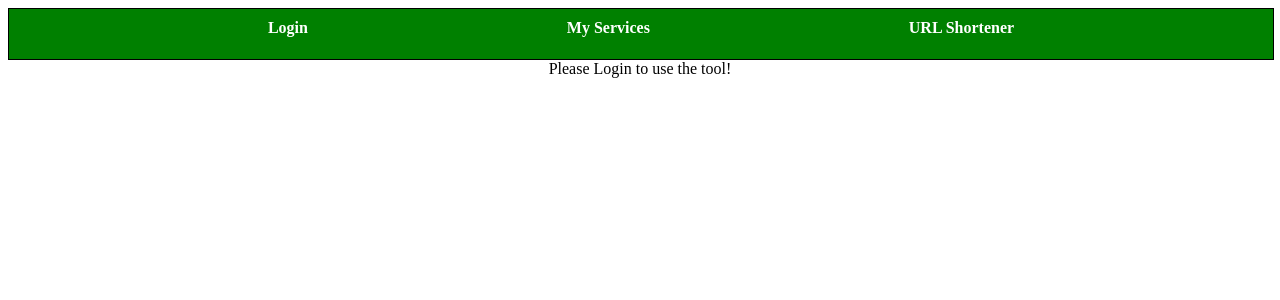
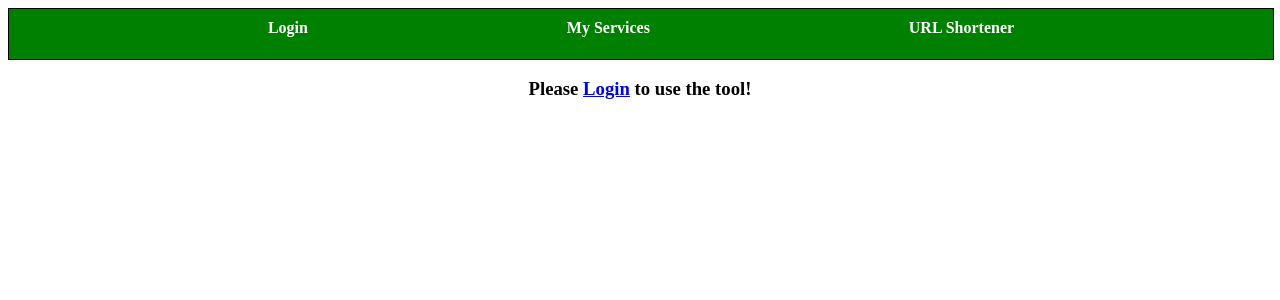
Before and after one commit to sumonbiswas2010/sumonlink, a React (Create React App) app: page /shorturl in a window 1280 px wide. Shown: the top 300 px of the page. Built offline with nearby package versions, Linux system fonts and the light colour scheme.

Commit message:
dynamic login

```diff
--- a/src/App.js
+++ b/src/App.js
@@ -91,7 +91,7 @@ const loginStatus = (x) => {
       </Route>
 
 
-      <Route path="/demo" exact>
+      <Route path="/auth" exact>
       <Taskbar login={loggedIn}/>
         <DemoLogin login={loginStatus}/>
       </Route>
--- a/src/Component/taskbar.js
+++ b/src/Component/taskbar.js
@@ -33,7 +33,7 @@ const Taskbar = (props) => {
 
     return(
         <div className="taskbar">
-            <a href="/demo" onClick={logout}>{loggedIn? 'Logout': 'Login'}</a>
+            <a href="/auth" onClick={logout}>{loggedIn? 'Logout': 'Login'}</a>
             {loggedIn &&<a href="/profile">My Profile</a>}
             <a href="/myservices">My Services</a>
             <a href="/shorturl">URL Shortener</a>
--- a/src/pages/myServices.js
+++ b/src/pages/myServices.js
@@ -70,7 +70,7 @@ const MyServices =  (props) => {
     return (
         <div>
             <h2 className="center">My Services</h2>
-            {!loggedIn && <p>Please log in to view</p>}
+            {!loggedIn &&<div> <br></br> <h3 className="center">Please <a href="/auth">Login</a> to view this page.</h3></div>}
             {isLoading && <Loading/>}
 
             {!isLoading &&
--- a/src/pages/redUrl.js
+++ b/src/pages/redUrl.js
@@ -35,7 +35,7 @@ const RedUrl = () => {
         }
         else {
             console.log("Error")
-            setMsg("Error")
+            setMsg("No Link Found. <br> Maybe Create one at <a href='/shorturl'>Here</a>")
         }
 
         }
@@ -63,7 +63,8 @@ const RedUrl = () => {
         <br></br><br></br><br></br>
         {full && <a href={full}>Click here: {full}</a>}
         <br></br><br></br><br></br>
-        {msg && <p>{msg}</p>}
+        {msg && <h3 className="center" dangerouslySetInnerHTML={{__html: msg}} />}
+
         </div>
     )
 }
--- a/src/pages/shortUrl.js
+++ b/src/pages/shortUrl.js
@@ -113,7 +113,7 @@ const ShortUrl = () => {
 
         {loading && <Loading />}
 
-        {!loading && !loggedIn && <p className="center">Please Login to use the tool!</p>}
+        {!loading && !loggedIn &&<div> <br></br> <h3 className="center">Please <a href="/auth">Login</a> to use the tool!</h3></div>}
 
         {!loading && loggedIn && <div>
             <br></br>
```
